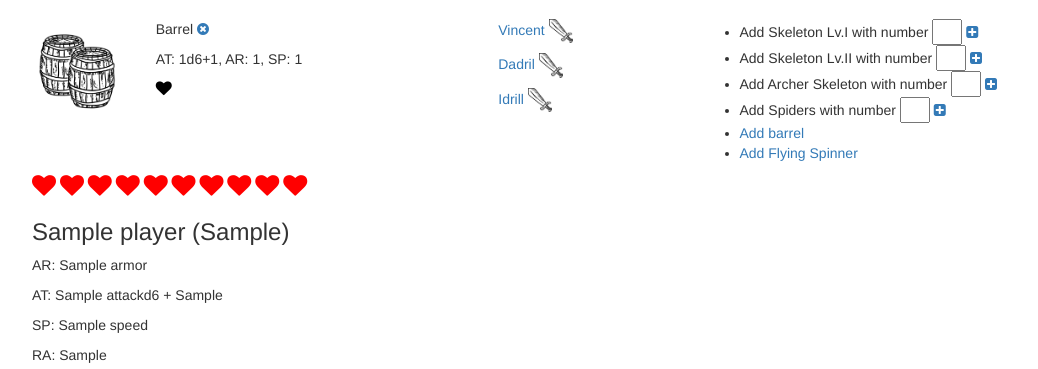
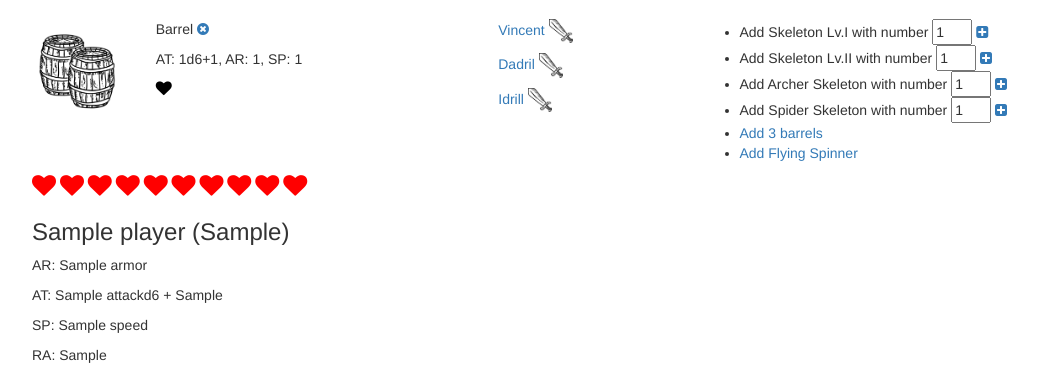
Before and after one commit to tevtonez/dndgamecalc, a Django app: template templates/index.html in a window 1280 px wide. Shown: the part 51-420 px from the top of the page, without its empty margins (68-1106 px from the left). Run offline with Django 3.2, Linux system fonts and the light colour scheme; tables that the repository leaves empty hold one stand-in row (values such as "Sample post"); the template is opened without the code that fills it: values that come from a table or form of the project are taken from there, most other values are stand-ins (such as "Sample title", 1, 10 or a date in 2020); some libraries are stand-ins or nearby versions.

Commit message:
scaffolding monsters addition

```diff
--- a/boardgame_one/urls.py
+++ b/boardgame_one/urls.py
@@ -22,6 +22,6 @@ urlpatterns = [
     url(r'signup/$', main_views.SignUpView.as_view(),name = 'signup'),
 
     # app url
-    url(r'^main/', include('main.urls')),
+    url(r'^main/', include('main.urls', namespace="main")),
 
 ]# + static(settings.STATIC_URL, document_root=settings.STATIC_ROOT)
--- a/main/static/css/style.css
+++ b/main/static/css/style.css
@@ -4,7 +4,7 @@ body{
 
 
 .add-monsters input{
-    width: 30px;
+    width: 40px;
 }
 
 .log-display{
--- a/main/urls.py
+++ b/main/urls.py
@@ -1,8 +1,18 @@
 from django.conf.urls import url
-from . import views
+from main.views import (
+    MonsterCreateView,
+)
 
-#app_name = ' TYPE APP NAME HERE AND UNCOMMENT!!! '
+app_name = 'main'
 
 urlpatterns = [
     # url(r'^$', views.index, name='app_index'),
+
+    # creating monsters
+    url(
+        r'^monster/(?P<monster_race>.*)/(?P<monster_number>.*)/$',
+        MonsterCreateView.as_view(),
+        name='generate_monster'
+    ),
+
 ]
--- a/templates/index.html
+++ b/templates/index.html
@@ -54,26 +54,31 @@
             <div class="col-sm-5 add-monsters">
                 <ul>
                     <li>
-                        Add Skeleton Lv.I with number <input name="skelenton_lv1_num" type="text">
-                        <a href="#"><span class="fa fa-plus-square"></span></a>
+                        Add Skeleton Lv.I with number <input id="ske1-num" name="skelenton-lv1-num" type="number" value="1">
+                        <a id="ske1-href" href=""><span id="ske1" onmouseover="changeLink()" class="fa fa-plus-square"></span></a>
                     </li>
+
                     <li>
-                        Add Skeleton Lv.II with number <input name="skelenton_lv2_num" type="text">
-                        <a href="#"><span class="fa fa-plus-square"></span></a></li>
+                        Add Skeleton Lv.II with number <input id="ske2-num" name="skelenton-lv1-num" type="number" value="1">
+                        <a id="ske2-href" href=""><span id="ske2" onmouseover="changeLink()" class="fa fa-plus-square"></span></a>
                     </li>
+
                     <li>
-                        Add Archer Skeleton with number <input name="skelenton_arch_num" type="text">
-                        <a href="#"><span class="fa fa-plus-square"></span></a></li>
+                        Add Archer Skeleton with number <input id="ska-num" name="skelenton-lv1-num" type="number" value="1">
+                        <a id="ska-href" href=""><span id="ska" onmouseover="changeLink()" class="fa fa-plus-square"></span></a>
                     </li>
+
                     <li>
-                        Add Spiders with number <input name="skelenton_arch_num" type="text">
-                        <a href="#"><span class="fa fa-plus-square"></span></a></li>
+                        Add Spider Skeleton with number <input id="spd-num" name="skelenton-lv1-num" type="number" value="1">
+                        <a id="spd-href" href=""><span id="spd" onmouseover="changeLink()" class="fa fa-plus-square"></span></a>
                     </li>
+
                     <li>
-                        <a href="#">Add barrel</a>
+                        <a href="{% url 'main:generate_monster' monster_race='bar'  monster_number=1 %}">Add 3 barrels</a>
                     </li>
+
                     <li>
-                        <a href="#">Add Flying Spinner</a>
+                        <a href="{% url 'main:generate_monster' monster_race='fsp'  monster_number=1 %}">Add Flying Spinner</a>
                     </li>
                 </ul>
             </div>
@@ -141,4 +146,21 @@
 
 </div> <!-- container -->
 
+<script>
+function changeLink() {
+    var id_base = event.srcElement.id;
+    // var race = id_base.slice(0, -2);
+    var link = document.getElementById(id_base + '-href');
+    var num = document.getElementById(id_base + '-num').value;
+    var href_string = "main/monster/".concat(id_base, "/", num, "/");
+
+    link.setAttribute('href', href_string);
+
+    // original URL jinja template  tag
+    // link.setAttribute('href', "{% url 'main:generate_monster' monster_race='ske'  monster_number=23 %}");
+
+    return false;
+}
+</script>
+
 {% endblock %}
```
Also changed, not shown: main/views.py (+10 -0 lines).
